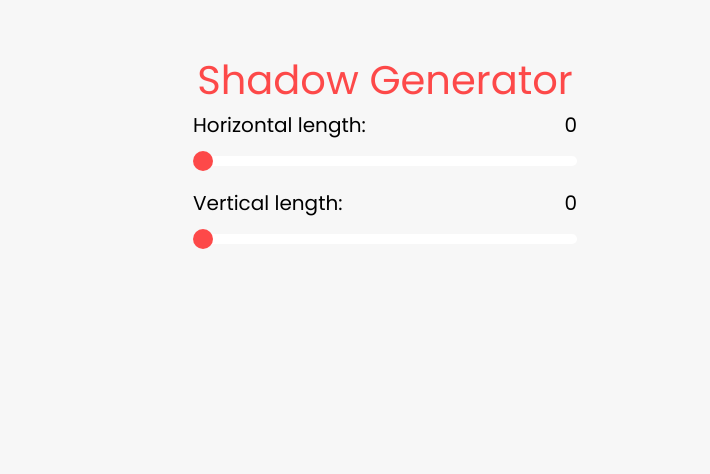
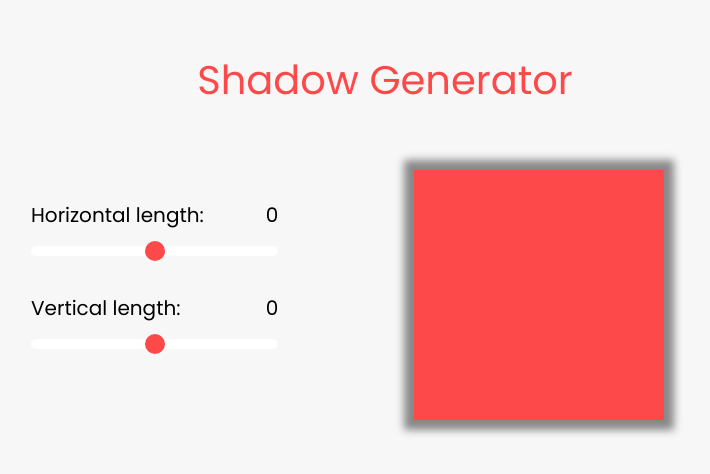
Before and after one commit to feMoraes0/shadow-generator, a Vue app: page / in a window 1280 px wide. Shown: the top 474 px of the page, without its empty margins (255-965 px from the left). Built offline with nearby package versions, Linux system fonts and the light colour scheme.

Commit message:
Added result box and updated input range

```diff
--- a/src/App.vue
+++ b/src/App.vue
@@ -1,10 +1,16 @@
 <template>
   <div id="app">
     <Title>Shadow Generator</Title>
-    <div class="controls">
-      <InputRange :inputValue=horizontalLength :updateInputValue=updatehorizontalLength label="Horizontal length"/>
-      <div class="gap" />
-      <InputRange :inputValue=verticalLength :updateInputValue=updateVerticalLength label="Vertical length"/>
+    <div class="gap" />
+    <div class="row">
+      <div class="controls">
+        <InputRange :inputValue=horizontalLength :updateInputValue=updatehorizontalLength min="-100" label="Horizontal length"/>
+        <div class="gap" />
+        <InputRange :inputValue=verticalLength :updateInputValue=updateVerticalLength min="-100" label="Vertical length"/>
+      </div>
+      <div class="results">
+        <ResultBox :horizontal="horizontalLength" :vertical="verticalLength" />
+      </div>
     </div>
   </div>
 </template>
@@ -12,25 +18,31 @@
 <script>
   import Title from './components/Title';
   import InputRange from './components/InputRange';
+  import ResultBox from './components/ResultBox';
 
   export default {
     name: 'App',
     components: {
       Title,
-      InputRange
+      InputRange,
+      ResultBox
     },
     data: function () {
       return {
         horizontalLength: 0,
         verticalLength: 0,
+        opacity: 0.5,
       }
     },
     methods: {
       updatehorizontalLength(newValue) {
-        this.horizontalLength = newValue;
+        this.horizontalLength = Number(newValue);
       },
       updateVerticalLength(newValue) {
-        this.verticalLength = newValue;
+        this.verticalLength = Number(newValue);
+      },
+      updateOpacity(newOpacity) {
+        this.opacity = Number(newOpacity);
       }
     }
   }
@@ -64,11 +76,25 @@
     padding-top: 50px;
   }
 
+  #app .row {
+    width: 60vw;
+    display: flex;
+    flex-direction: row;
+  }
+
   #app .controls {
-    width: 30%;
+    width: 40%;
+    padding: 30px;
+  }
+
+  #app .results {
+    width: 60%;
+    display: flex;
+    align-items: center;
+    justify-content: center;
   }
 
   #app .gap {
-    margin: 15px 0px;
+    margin: 30px 0px;
   }
 </style>
--- a/src/components/InputRange.vue
+++ b/src/components/InputRange.vue
@@ -6,8 +6,9 @@
     </div>
     <input
       type="range"
-      min="0"
-      max="100"
+      :min="min"
+      :max="max"
+      :step="step"
       v-bind:value="inputValue"
       v-on:input="updateInputValue($event.target.value)"
     />
@@ -19,7 +20,19 @@
     name: "InputRange",
     props: {
       label: String,
-      inputValue: String,
+      inputValue: Number,
+      min: {
+        type: String,
+        default: "0",
+      },
+      max: {
+        type: String,
+        default: "100"
+      },
+      step: {
+        type: String,
+        default: "1",
+      },
       updateInputValue: Function
     }
   }
--- /dev/null
+++ b/src/components/ResultBox.vue
@@ -0,0 +1,26 @@
+<template>
+  <div v-bind:style="'box-shadow: ' + this.horizontal + 'px ' + this.vertical  + 'px 8px 10px #888888'" />
+</template>
+
+<script>
+  export default {
+    name: "ResultBox",
+    data: function () {
+      return {
+        test: "10px"
+      }
+    },
+    props: {
+      horizontal: Number,
+      vertical: Number,
+    }
+  }
+</script>
+
+<style scoped>
+  div {
+    width: 250px;
+    height: 250px;
+    background-color: var(--primary-colour);
+  }
+</style>
```
